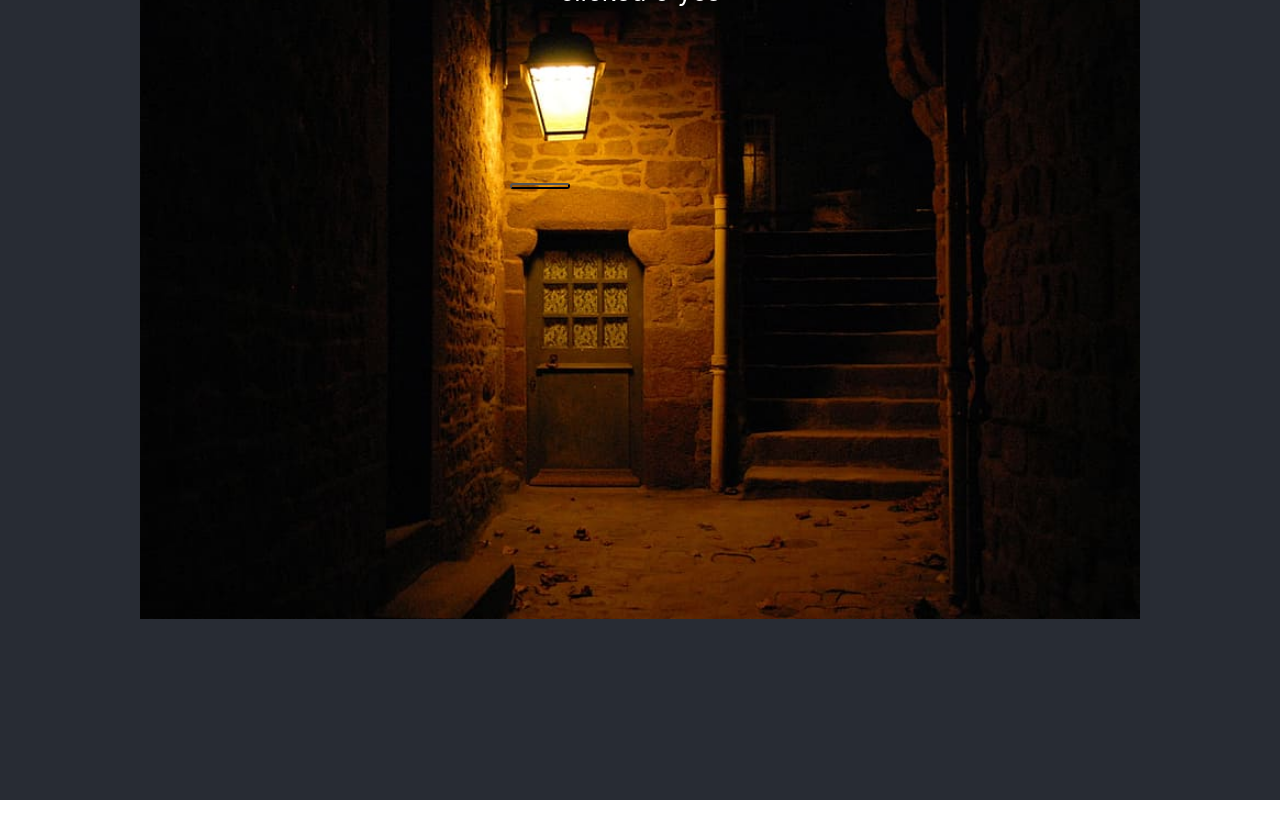
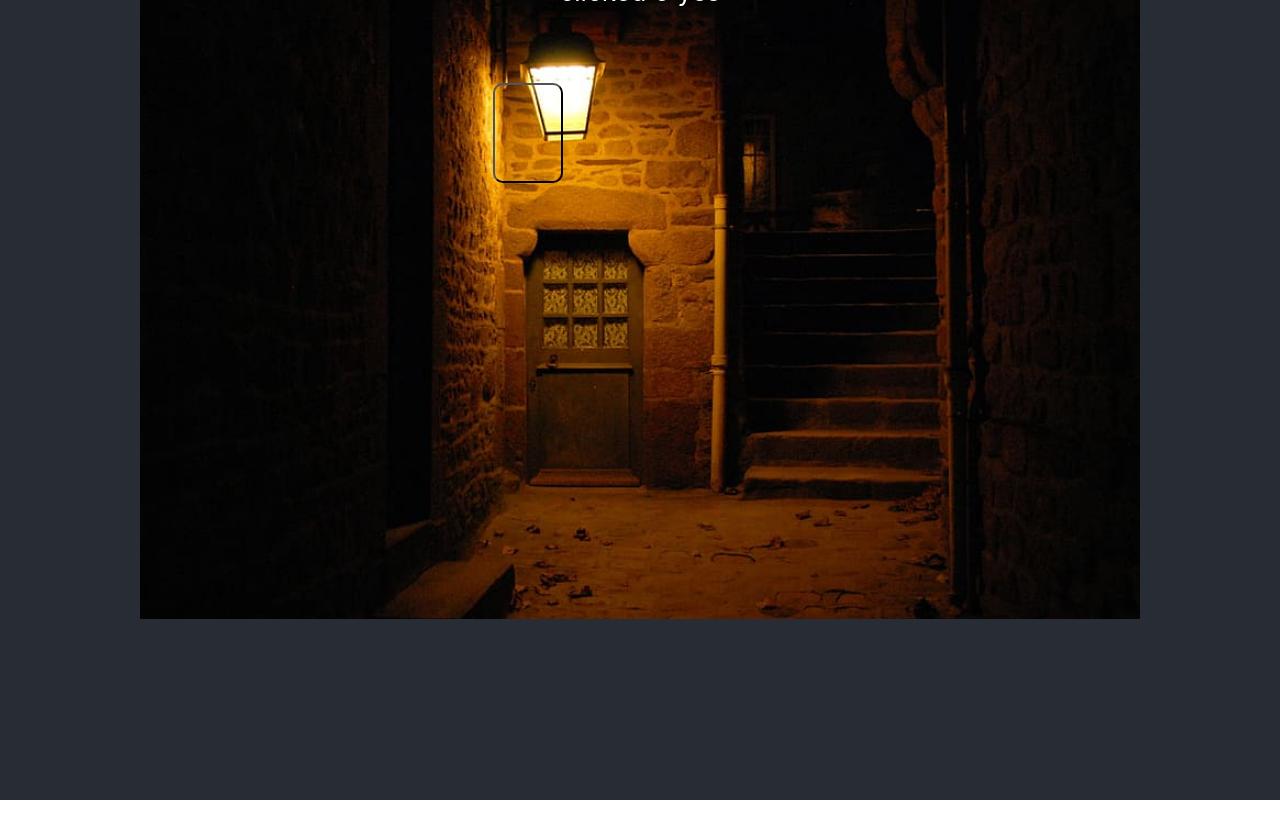
Before and after one commit to agile-dev-assignments/project-setup-team-baliton-portal-speakeasy, a React (Create React App) app in the folder front-end/: page /easter in a window 1280 px wide. Shown: the top 838 px of the page. Built offline with nearby package versions, Linux system fonts and the light colour scheme.

Commit message:
need to implemnet 3rd click routing for easter egg

```diff
--- a/front-end/src/EasterEgg.css
+++ b/front-end/src/EasterEgg.css
@@ -1,6 +1,6 @@
 
 
-  .background {
+  .easter .background {
     background-size:contain;
     text-align: center;
     background-repeat: no-repeat;
@@ -11,31 +11,30 @@
     height:900px;
   }
 
-  .App-logo {
+  .easter .App-logo {
     height: 40vmin;
     pointer-events: none;
   }
 
-  .App-header {
+  .easter .App-header {
     min-height: 100vh;
     display: flex;
     flex-direction: column;
     align-items: center;
     justify-content: center;
     font-size: calc(10px + 2vmin);
-    color: white;
   }
 
-  .App-link {
+  .easter .App-link {
     color: #61dafb;
   }
 
 
-  #easterButton {
+  .easter #easterButton {
     background-color:transparent;
     position: relative;
-    margin-top: 150px;
-    margin-right:200px;
-    width:60px;
-    height:0px;
+    margin-top: 50px;
+    margin-left:-225px;
+    width:70px;
+    height:100px;
   }
--- a/front-end/src/EasterEgg.js
+++ b/front-end/src/EasterEgg.js
@@ -1,4 +1,5 @@
 import React, { useState } from 'react';
+import { Router, Switch } from 'react-router';
 import './EasterEgg.css';
 
 import background from "./front-page-background.png"
@@ -10,22 +11,20 @@ const EasterEgg = () => {
 
     if (count === 3){
       alert("3 reached!");
+
     }
     return (
-      <div className="App" >
-
+      <div className="easter" >
         <header className="App-header" >
-
-        <div className="background" style={{ backgroundImage:`url(${background})` }}>
-          <p>clicked {count} yes </p>
-            <button id="easterButton" onClick={() => setCount(count + 1)}></button>
-        </div>
-
-
+          <div className="background" style={{ backgroundImage:`url(${background})` }}>
+            <p>clicked {count} yes </p>
+              <button id="easterButton" onClick={() => setCount(count + 1)}></button>
+          </div>
         </header>
-
       </div>
     )
   }
 
+
+
   export default EasterEgg;
```
